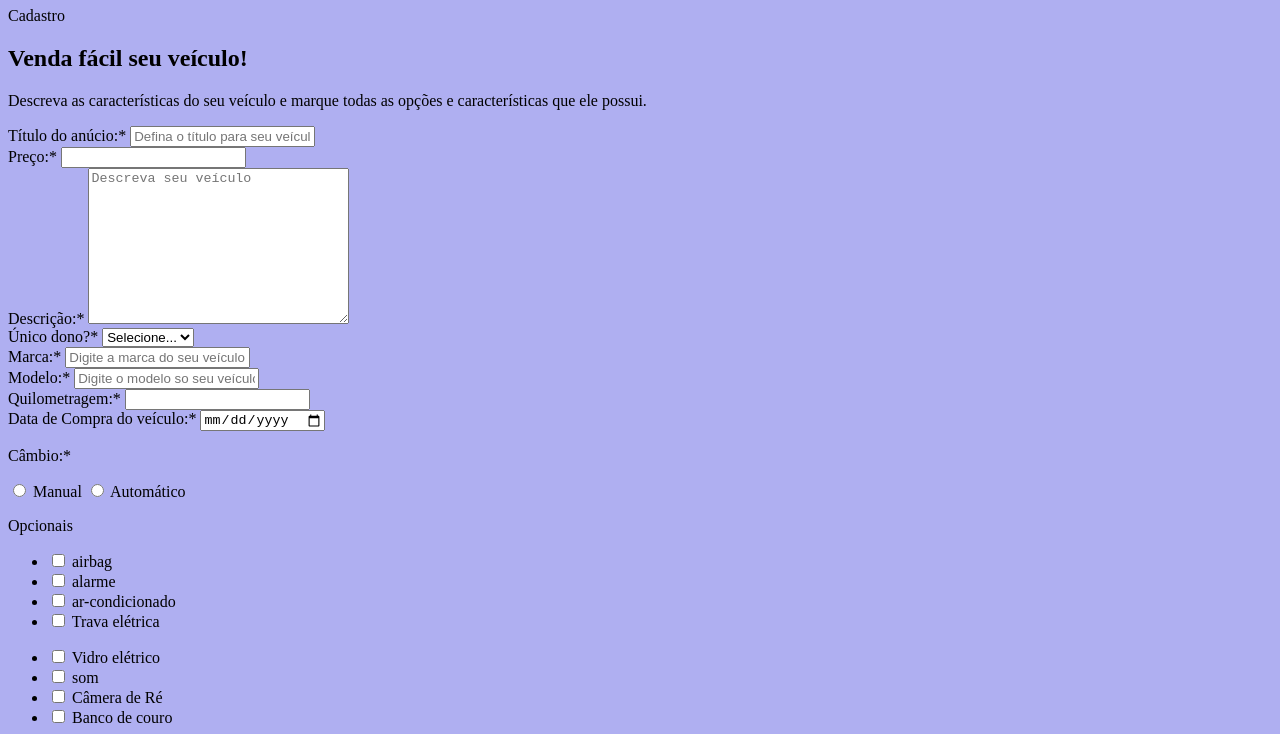
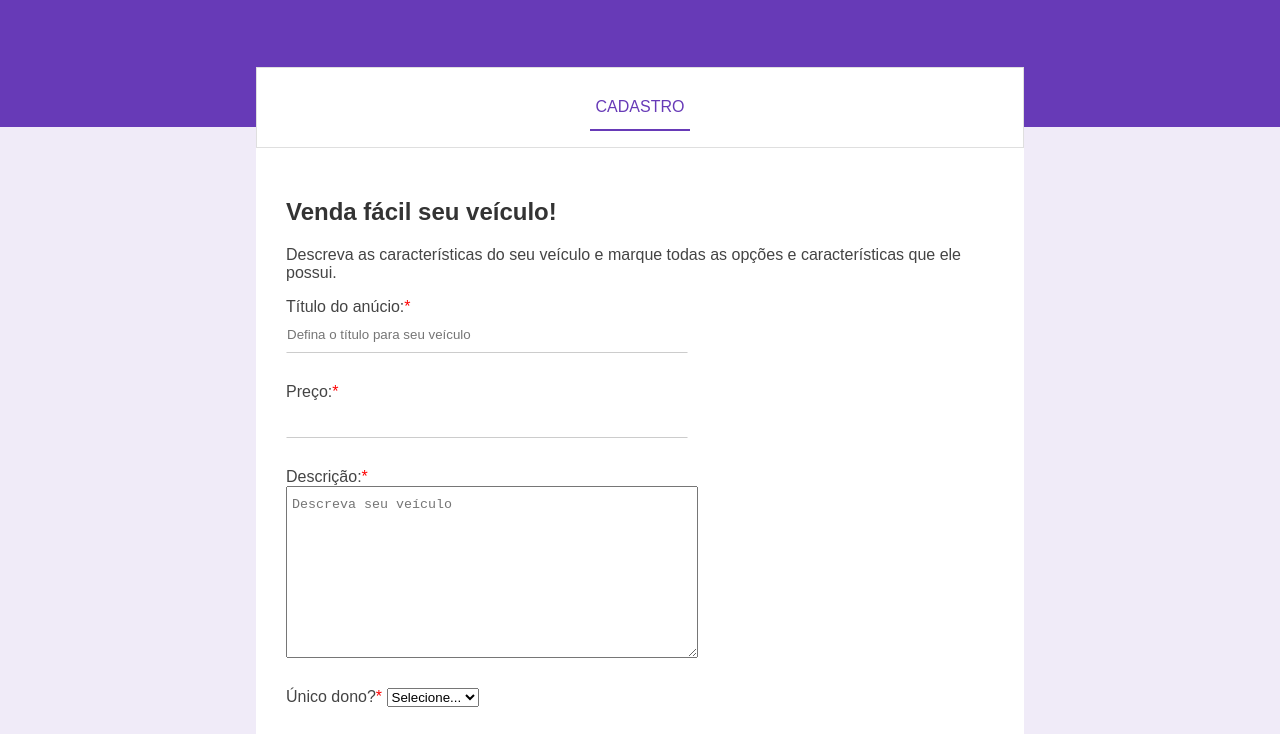
Before and after one commit to Ryan-lima13/Formulario_cadastro_veiculos, a plain HTML site: page index.html in a window 1280 px wide. Shown: the part 73-807 px from the top of the page. Drawn offline with Linux system fonts and the light colour scheme.

Commit message:
Update style.css
estilo do fomulario

```diff
--- a/style.css
+++ b/style.css
@@ -1,3 +1,109 @@
+
 body{
-    background-color: rgb(175, 175, 241);
+    background-color: #F0EBF8;
+    margin: 0;
+    padding: 0;
+    font-family: Arial, Helvetica, sans-serif;
 }
+h1, h2{
+    color: #333;
+}
+p, label{
+    color: #444;
+}
+input{
+    border: 1px solid transparent;
+    border-bottom: 1px solid #CCC;
+    padding: 10px 0px;
+}
+input[type=text], input[type=number], input[type=date], input[type=file]{
+    width: 400px;
+
+}
+textarea{
+    padding: 10px 5px ;
+    width: 400px;
+}
+/* cabeçalho da página*/
+
+.header{
+    height: 160px ;
+    padding: 20px;
+    background-color: #673AB7;
+
+}
+.header h1{
+    color: #fff ;
+    margin-top: 0;
+}
+/* container do formulário*/
+.form-container{
+    background-color: #fff;
+    width: 60%;
+    margin-left: auto;
+    margin-right: auto ;
+    position: relative;
+    top: -60px;
+
+
+}
+/* cabeçalho do formulário*/
+.form-head{
+    border: 1px solid #DFDFDF;
+
+
+
+}
+.form-head p{
+    color: #673AB7;
+   border-bottom: 2px solid #673AB7;
+   width: 100px;
+   text-align: center;
+   margin-right: auto;
+   margin-left: auto;
+   text-transform: uppercase;
+   height: 45px;
+   line-height: 45px;
+}
+/* corpo formulário*/
+.form-body{
+    padding: 30px;
+}
+.required-fiel{
+    color: red;
+}
+.box-input{
+    margin-bottom: 30px;
+
+}
+.block{
+    display: block;
+}
+.optional-box{
+    display: inline-block;
+    margin-right: 30px;
+}
+.opcional-list{
+    padding-left: 0;
+
+
+}
+.opcional-list{
+    list-style: none;
+}
+.btn-submit{
+    background-color: #673AB7;
+    color: #fff;
+    border: 2px solid transparent;
+    width: 150px;
+    height: 50px;
+    text-transform: uppercase;
+    cursor: pointer;
+    transition: .5s;
+
+}
+.btn-submit:hover{
+    background-color: #fff;
+    border-color:#673AB7 ;
+    color: #673AB7;
+}
```
